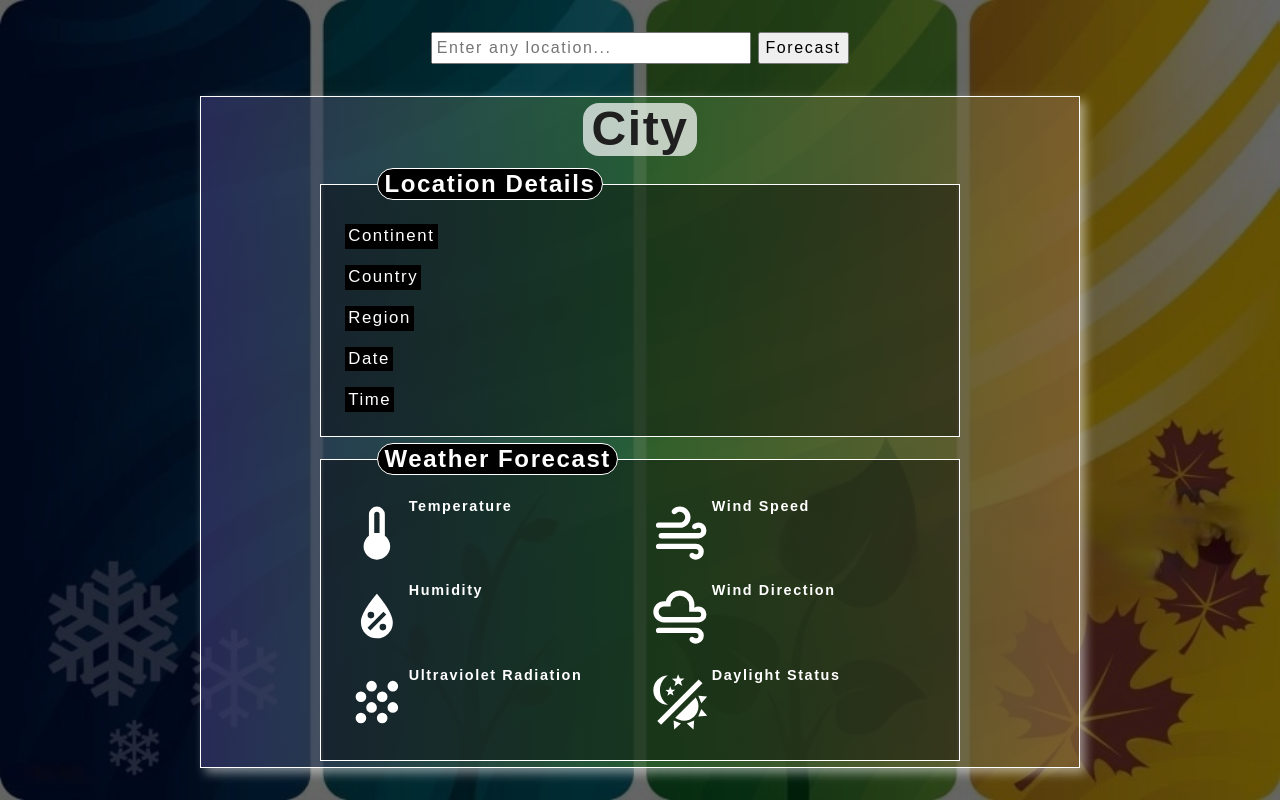
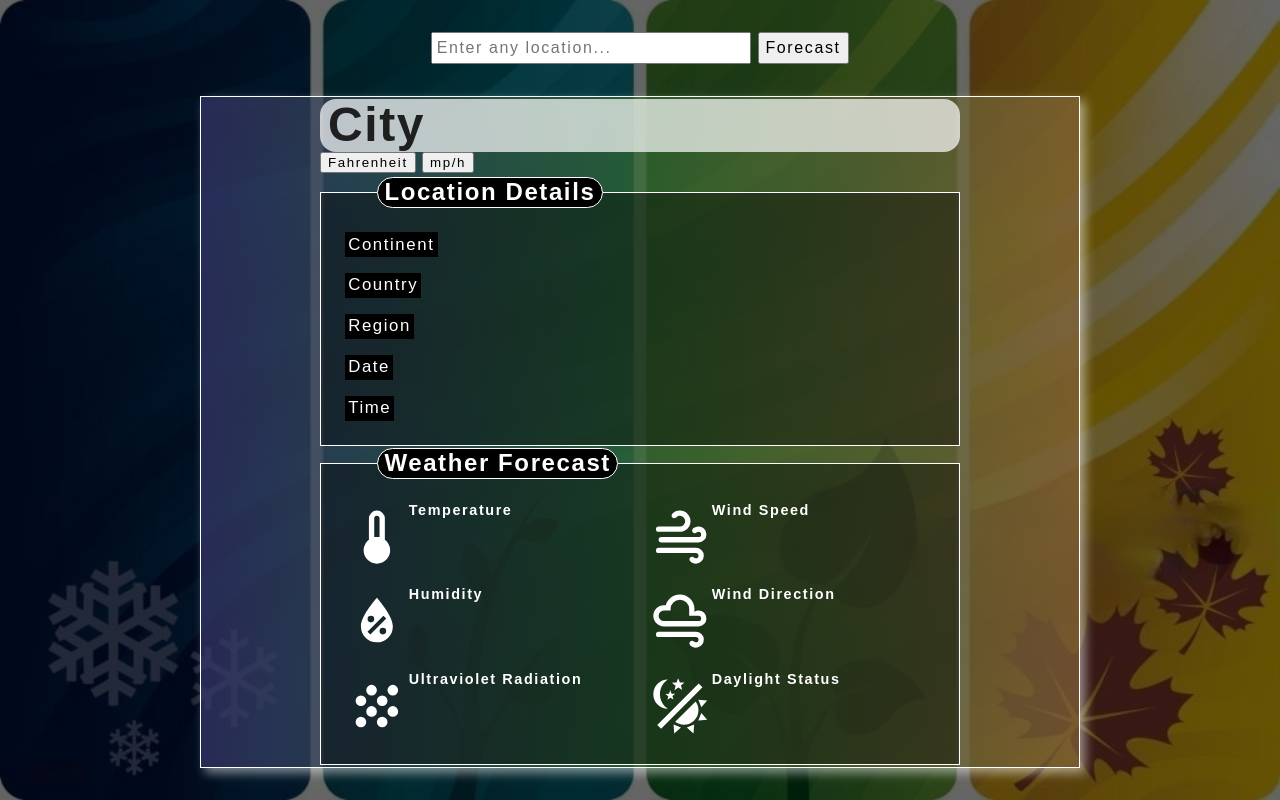
Before and after one commit to asdacosta/weather-forecast, a website built with webpack: page src/index.html in a window 1280 px wide. Built offline with nearby package versions, Linux system fonts and the light colour scheme.

Commit message:
Make buttons header siblings

```diff
--- a/src/index.html
+++ b/src/index.html
@@ -18,7 +18,13 @@
       <button>Forecast</button>
     </div>
     <section>
-      <h1>City</h1>
+      <div class="heading">
+        <h1>City</h1>
+        <div>
+          <button>Fahrenheit</button>
+          <button>mp/h</button>
+        </div>
+      </div>
       <h2></h2>
       <p class="load"></p>
 
```
